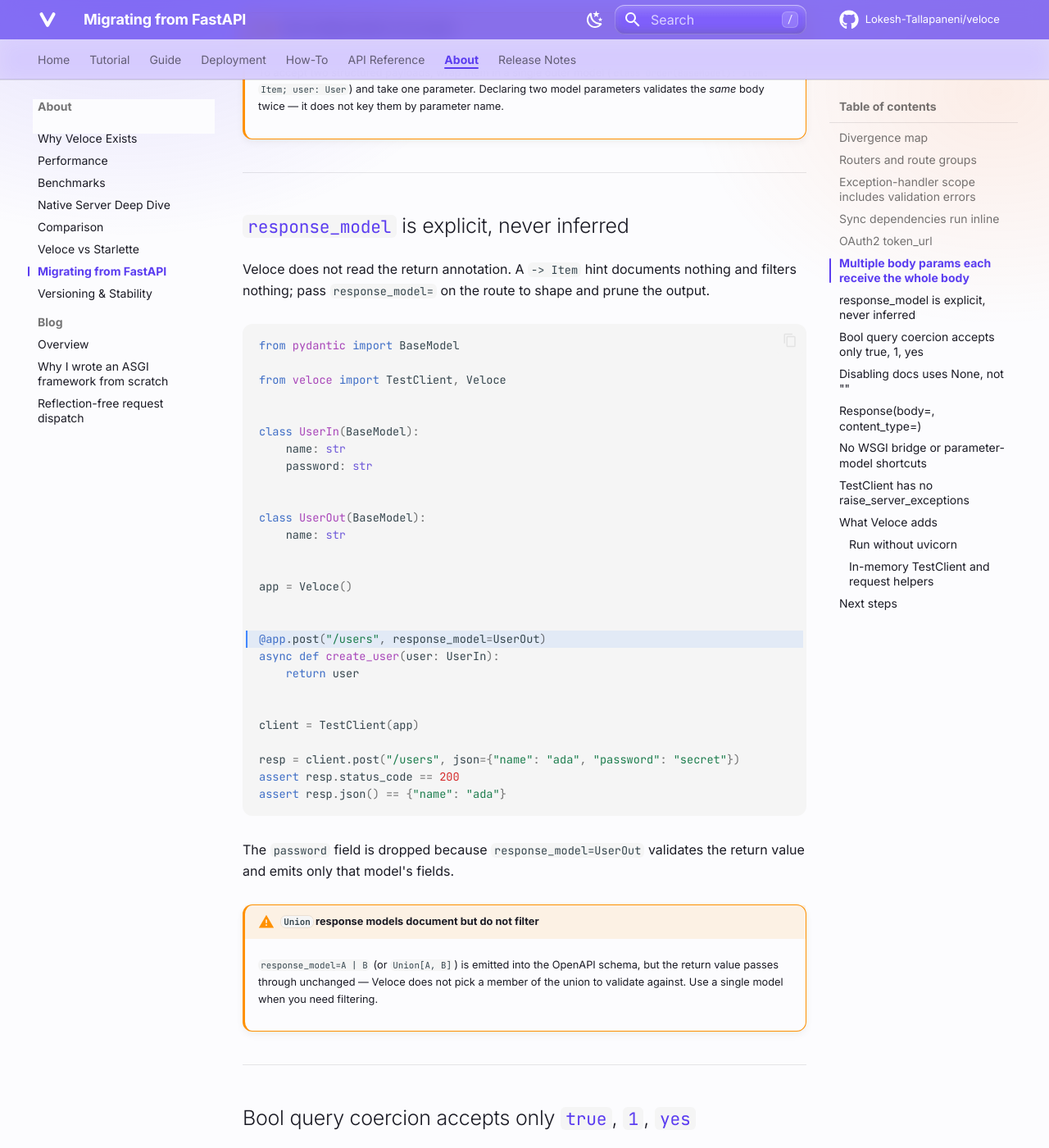
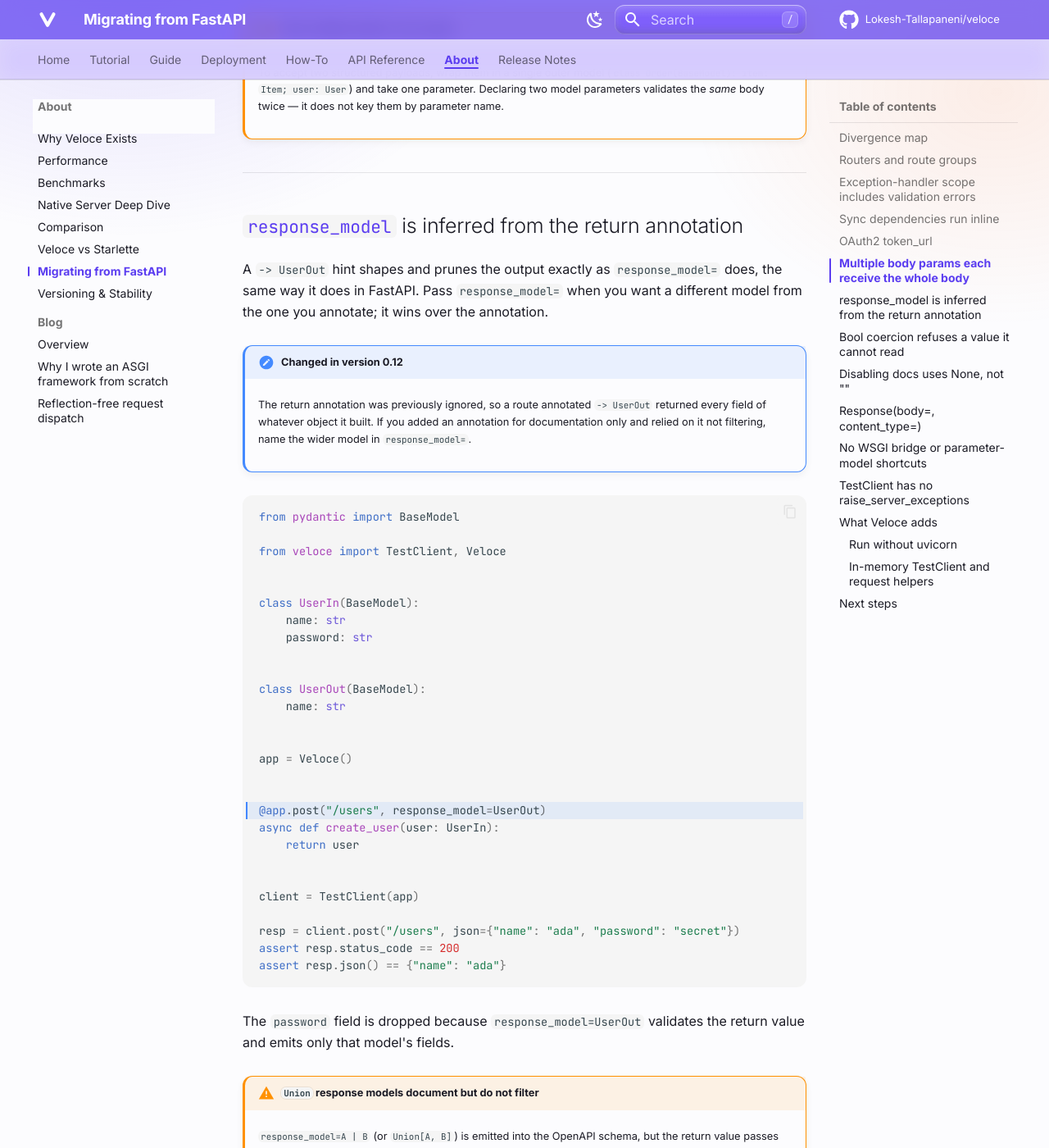
Before and after one commit to Lokesh-Tallapaneni/veloce, an MkDocs documentation site: the page built from docs/surpass/migrating-from-fastapi.md, in a window 1280 px wide and 1400 px high, scrolled down 5668 px. Shown: the whole window at 82% size. Built offline with MkDocs 1.6.1 and Material for MkDocs 9.7.7, drawn with Linux system fonts in a browser that asks for light colours; comment, search, counter and statistics services are not loaded; some of the changed text lies outside the part shown.

Commit message:
correct documentation claims that no longer match the code
Fixes two wrong config defaults, the APIRouter alias and its example, the CORS
credentials example and its warning, the bool-coercion and response_model
sections of the FastAPI migration guide, the veloce run description, a
contradicted changelog entry, an assertion in the request-models guide, and the
README dependency and converter lists.

Removes four comments naming an import cycle that does not exist; the two
serving deferrals keep their import-cost rationale and the router one is
hoisted.

````diff
--- a/docs/surpass/migrating-from-fastapi.md
+++ b/docs/surpass/migrating-from-fastapi.md
@@ -1,7 +1,7 @@
 ---
 description: >-
   Migrate a FastAPI app to Veloce — a divergence map covering the install name, OAuth2 token_url,
-  whole-body params, and explicit response_model.
+  whole-body params, and Union response models.
 tags: [migration, fastapi, divergence, compatibility]
 ---
 
@@ -34,9 +34,9 @@
 | `pip install fastapi` | `pip install veloceframework` | Import name stays `veloce`. |
 | `OAuth2PasswordBearer(tokenUrl=...)` | `OAuth2PasswordBearer(token_url=...)` | snake_case; advanced schemes keep camelCase (below). |
 | Two body-model params split the JSON | Each body param gets the **whole** body | Behavioural — nest in one model. |
-| `response_model` inferred from `-> Item` | `response_model=Item` declared explicitly | Behavioural — no return-annotation inference. |
+| `response_model` inferred from `-> Item` | Same — the return annotation supplies it | `response_model=` still wins when both are given. |
 | `response_model=Union[A, B]` filters output | Documents only, does **not** filter | Behavioural — passes the value through unchanged. |
-| `?flag=on` / `?flag=t` coerce to `True` | Only `true`, `1`, `yes` (case-insensitive) | Behavioural — other strings are `False`. |
+| `?flag=on` / `?flag=t` coerce to `True` | Same — plus `y`/`n` and their negatives | An unreadable value is a `422`, not `False`. |
 | `FastAPI(docs_url="")` to disable | `Veloce(docs_url=None)` | `""` is a real (empty) path, not "off". |
 | `Response(content=..., media_type=...)` | `Response(body=..., content_type=...)` | Constructor kwargs renamed. |
 | `WSGIMiddleware` | Not provided | Veloce is ASGI-and-native only. |
@@ -192,11 +192,18 @@
     Declaring two model parameters validates the *same* body twice — it does not
     key them by parameter name.
 
-## `response_model` is explicit, never inferred
+## `response_model` is inferred from the return annotation
 
-Veloce does not read the return annotation. A `-> Item` hint documents nothing
-and filters nothing; pass `response_model=` on the route to shape and prune the
-output.
+A `-> UserOut` hint shapes and prunes the output exactly as `response_model=`
+does, the same way it does in FastAPI. Pass `response_model=` when you want a
+different model from the one you annotate; it wins over the annotation.
+
+!!! note "Changed in version 0.12"
+
+    The return annotation was previously ignored, so a route annotated
+    `-> UserOut` returned every field of whatever object it built. If you added
+    an annotation for documentation only and relied on it not filtering, name
+    the wider model in `response_model=`.
 
 ```python hl_lines="18"
 from pydantic import BaseModel
@@ -236,10 +243,12 @@
     but the return value passes through unchanged — Veloce does not pick a member
     of the union to validate against. Use a single model when you need filtering.
 
-## Bool query coercion accepts only `true`, `1`, `yes`
+## Bool coercion refuses a value it cannot read
 
-A `bool` query, path, header, or cookie parameter is `True` only when the value
-(lower-cased) is `true`, `1`, or `yes`. Every other string is `False`.
+A `bool` query, path, header, or cookie parameter accepts `true`, `1`, `on`,
+`t`, `y`, `yes` and their false counterparts, in any case. Anything else is a
+`422` rather than a silent `False` — see [Parameters](../guide/parameters.md) for
+the full table.
 
 ```python
 from veloce import TestClient, Veloce
@@ -255,8 +264,14 @@
 client = TestClient(app)
 
 assert client.get("/search?verbose=yes").json() == {"verbose": True}
-assert client.get("/search?verbose=on").json() == {"verbose": False}
+assert client.get("/search?verbose=on").json() == {"verbose": True}
+assert client.get("/search?verbose=banana").status_code == 422
 ```
+
+!!! note "Changed in version 0.18"
+
+    An unreadable value was previously `False`. FastAPI refuses it too, so this
+    is now the closer behaviour, not the further one.
 
 ## Disabling docs uses `None`, not `""`
 
````
Also changed, not shown: other parts of docs/surpass/migrating-from-fastapi.md (+1 -1 lines), CHANGELOG.md (+1 -1 lines), README.md (+9 -5 lines), docs/guide/blueprints.md (+10 -4 lines), docs/guide/configuration.md (+2 -2 lines), docs/guide/cors.md (+9 -2 lines), docs/guide/request-models.md (+2 -1 lines), 4 other files.
